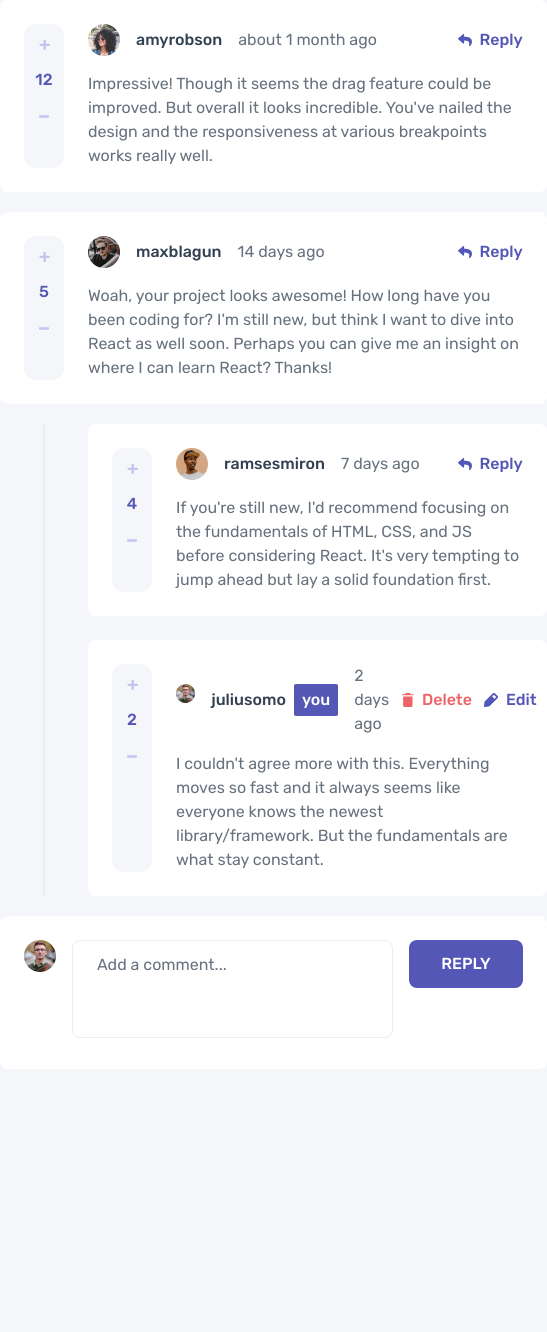
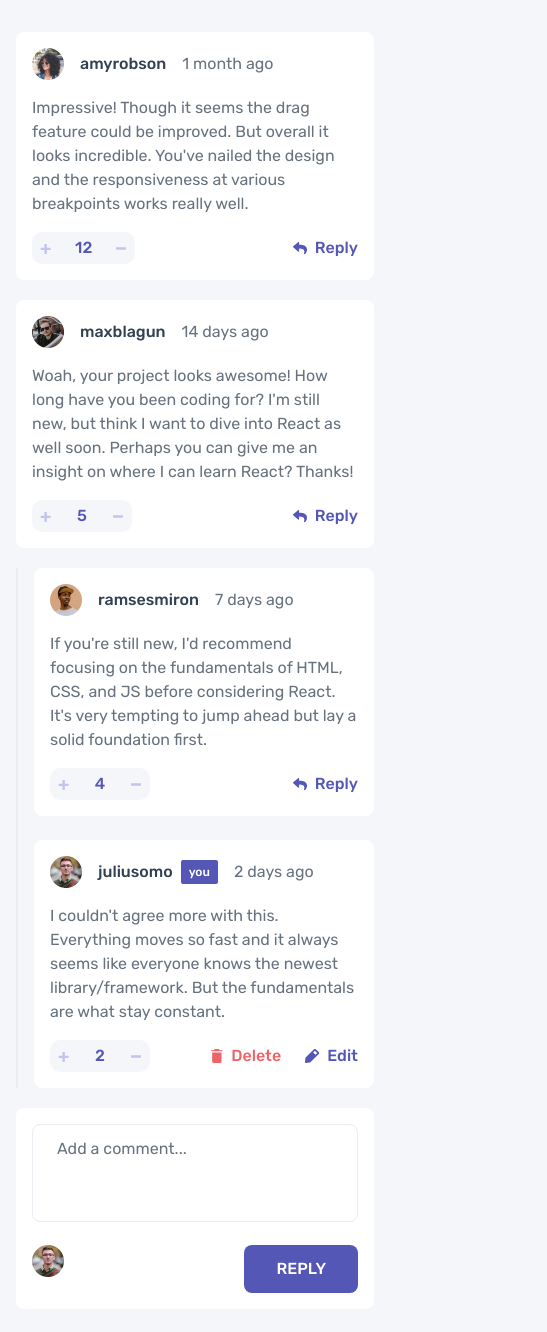
Before and after one commit to danmlarsen/fm-interactive-comments-section, a React (Vite) app: page / in a window 390 px wide. Shown: the top 1332 px of the page, 547 px wide, since content can reach past the window. Before the commit the page ends 1069 px from the top, so only its background shows below. Built offline with nearby package versions, Linux system fonts and the light colour scheme.

Commit message:
Responds pretty well now

```diff
--- a/package.json
+++ b/package.json
@@ -4,7 +4,7 @@
   "version": "0.0.0",
   "type": "module",
   "scripts": {
-    "dev": "vite",
+    "dev": "vite --host",
     "build": "tsc -b && vite build",
     "lint": "eslint .",
     "preview": "vite preview"
--- a/src/App.tsx
+++ b/src/App.tsx
@@ -5,8 +5,8 @@ import { UserContextProvider } from "./context/UserContext";
 function App() {
   return (
     <UserContextProvider>
-      <main className="grid min-h-screen place-items-center">
-        <div className="max-w-[730px]">
+      <main className="grid min-h-screen place-items-center px-4 py-8">
+        <div className="max-w-[45.625rem]">
           <CommentsContextProvider>
             <Comments />
           </CommentsContextProvider>
--- a/src/components/Comment.tsx
+++ b/src/components/Comment.tsx
@@ -1,5 +1,5 @@
 import { useState } from "react";
-import { formatDistanceToNow } from "date-fns";
+import { formatDistanceToNowStrict } from "date-fns";
 import { useUser } from "../context/UserContext";
 import { TComment } from "../types/Comment";
 import Avatar from "../ui/Avatar";
@@ -24,12 +24,15 @@ export default function Comment({ data }: { data: TComment }) {
 
   return (
     <div className="space-y-5">
-      <Card className="grid grid-cols-[auto_1fr] gap-6">
+      <Card className="grid gap-6 md:grid-cols-[auto_1fr]">
+        <div className="hidden md:block">
           <CommentScore
             data={data}
             onClickMinus={() => handleScore(id, -1)}
             onClickPlus={() => handleScore(id, 1)}
           />
+        </div>
+
         <div className="space-y-4">
           <div className="flex justify-between">
             <div className="flex items-center gap-4">
@@ -37,18 +40,22 @@ export default function Comment({ data }: { data: TComment }) {
               <div className="flex items-center gap-2 font-medium text-gray-800">
                 <span>{user.username}</span>
                 {user.username === currentUser.username && (
-                  <span className="bg-blue rounded-sm p-1 px-2 text-white">
+                  <span className="bg-blue rounded-sm p-1 px-2 text-xs text-white">
                     you
                   </span>
                 )}
               </div>
-              <div>{formatDistanceToNow(createdAt, { addSuffix: true })}</div>
+              <div>
+                {formatDistanceToNowStrict(createdAt, { addSuffix: true })}
               </div>
+            </div>
+            <div className="hidden md:block">
               <CommentActions
                 data={data}
                 onClickReply={() => setReplyIsOpen((prev) => !prev)}
                 onClickEdit={() => setIsEditing((prev) => !prev)}
               />
+            </div>
           </div>
           {!isEditing && <div>{content}</div>}
           {isEditing && (
@@ -58,6 +65,19 @@ export default function Comment({ data }: { data: TComment }) {
               onEdit={() => setIsEditing(false)}
             />
           )}
+
+          <div className="flex justify-between md:hidden">
+            <CommentScore
+              data={data}
+              onClickMinus={() => handleScore(id, -1)}
+              onClickPlus={() => handleScore(id, 1)}
+            />
+            <CommentActions
+              data={data}
+              onClickReply={() => setReplyIsOpen((prev) => !prev)}
+              onClickEdit={() => setIsEditing((prev) => !prev)}
+            />
+          </div>
         </div>
       </Card>
 
--- a/src/components/CommentEdit.tsx
+++ b/src/components/CommentEdit.tsx
@@ -17,11 +17,12 @@ export default function CommentEdit({
   const [contentEdit, setContentEdit] = useState(comment);
 
   return (
-    <div>
+    <div className="space-y-4">
       <Textarea
         value={contentEdit}
         onChange={(e) => setContentEdit(e.target.value)}
       />
+      <div className="flex justify-end">
         <Button
           onClick={() => {
             handleEditComment(commentId, contentEdit);
@@ -31,5 +32,6 @@ export default function CommentEdit({
           Update
         </Button>
       </div>
+    </div>
   );
 }
--- a/src/components/CommentRepliesList.tsx
+++ b/src/components/CommentRepliesList.tsx
@@ -7,8 +7,8 @@ export default function CommentRepliesList({
   replies: TComment[];
 }) {
   return (
-    <div className="grid grid-cols-[88px_auto]">
-      <div>
+    <div className="grid grid-cols-[auto_1fr]">
+      <div className="pr-4 sm:px-[43px]">
         <div className="mx-auto h-full w-[2px] bg-gray-200" />
       </div>
       <div className="space-y-6">
--- a/src/components/CommentReply.tsx
+++ b/src/components/CommentReply.tsx
@@ -20,19 +20,26 @@ export default function CommentReply({
   const [commentText, setCommentText] = useState("");
 
   return (
-    <Card className="grid grid-cols-[min-content_1fr] gap-4">
-      <Avatar username={currentUser.username} image={currentUser.image.webp} />
-      <div className="grid grid-cols-[1fr_min-content] gap-4">
-        <div>
+    <Card>
+      <div className="grid grid-cols-[1fr_min-content] gap-4 md:grid-cols-[min-content_1fr_min-content]">
+        <div className="col-span-2 md:col-span-1 md:col-start-2">
           <Textarea
             placeholder="Add a comment..."
             value={commentText}
             onChange={(e) => setCommentText(e.target.value)}
           />
         </div>
-        <div>
+        <div className="md:col-start-1 md:row-start-1">
+          <Avatar
+            username={currentUser.username}
+            image={currentUser.image.webp}
+          />
+        </div>
+        <div className="">
           <Button
             onClick={() => {
+              if (commentText.trim().length === 0) return;
+
               if (replyId) {
                 handleNewReply(commentText, replyId);
                 onReplySuccess?.();
--- a/src/components/CommentScore.tsx
+++ b/src/components/CommentScore.tsx
@@ -16,7 +16,7 @@ export default function CommentScore({
   const { votes } = useUser();
 
   return (
-    <div className="text-blue font flex min-w-10 flex-col gap-4 rounded-xl bg-gray-100 py-3 text-center font-medium">
+    <div className="text-blue font flex min-w-[100px] items-center justify-between gap-4 rounded-[10px] bg-gray-100 text-center font-medium md:min-w-10 md:flex-col">
       <CommentScoreButton onClick={onClickPlus} disabled={votes.includes(id)}>
         <IconPlus />
       </CommentScoreButton>
@@ -34,7 +34,7 @@ function CommentScoreButton({
 }: React.ComponentProps<"button">) {
   return (
     <button
-      className="hover:text-blue flex h-4 items-center justify-center text-gray-300 transition duration-300 hover:disabled:text-gray-300"
+      className="hover:text-blue flex h-4 items-center justify-center px-2 py-4 text-gray-300 transition duration-300 hover:disabled:text-gray-300"
       {...props}
     >
       {children}
--- a/src/ui/Card.tsx
+++ b/src/ui/Card.tsx
@@ -7,7 +7,10 @@ export default function Card({
   ...props
 }: ComponentProps<"div">) {
   return (
-    <div className={twMerge("rounded-lg bg-white p-6", className)} {...props}>
+    <div
+      className={twMerge("rounded-lg bg-white p-4 md:p-6", className)}
+      {...props}
+    >
       {children}
     </div>
   );
```
Lines whose indentation alone changed are shown as unchanged.
